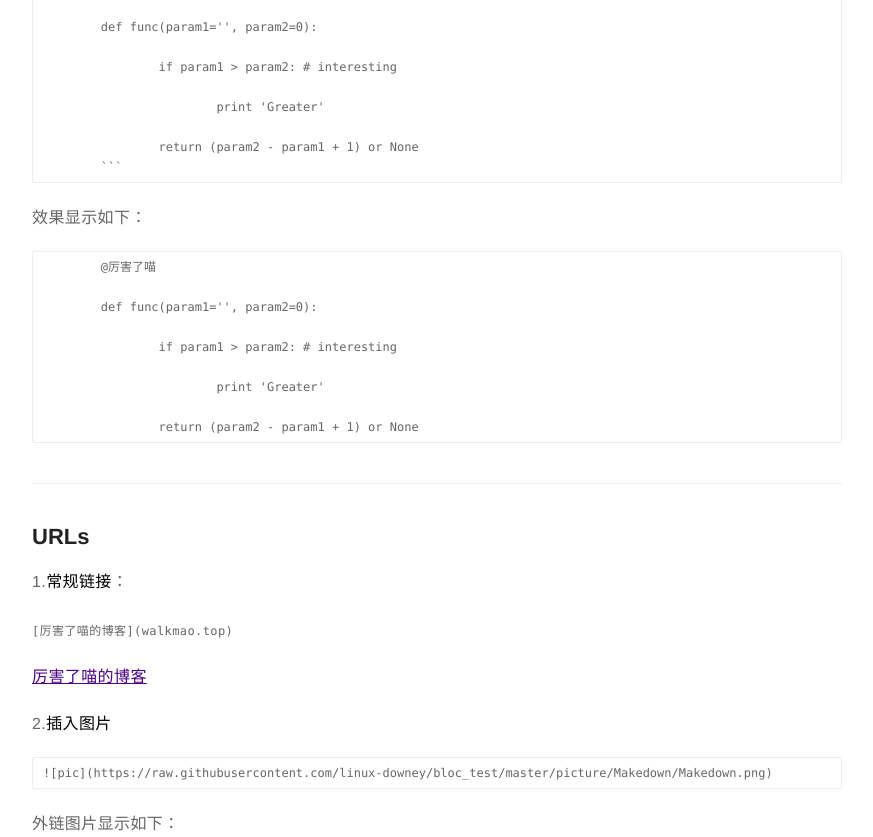
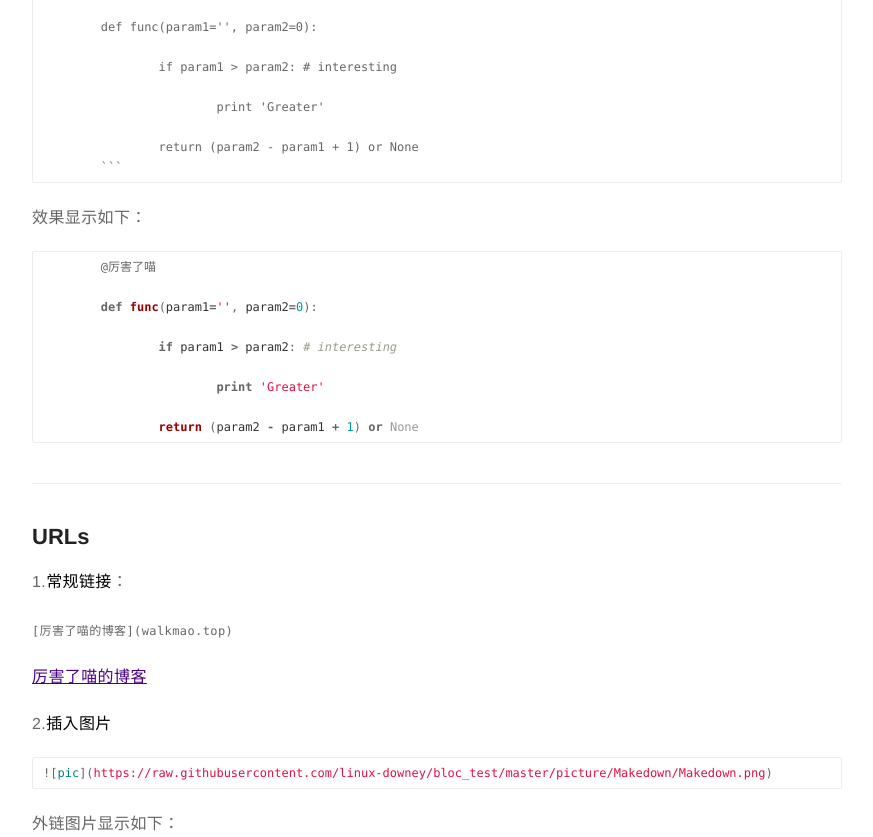
Before and after one commit to Walkmao/Walkmao.github.io, a Jekyll site: the page built from _posts/2019-08-31-markdown语法.md, in a window 1280 px wide and 1400 px high, scrolled down 3254 px. Shown: the top 837 px of the window, without its empty margins (203-1076 px from the left). Built offline with Jekyll 4.4.1, drawn with Linux system fonts in a browser that asks for light colours; some of the changed text lies outside the part shown; grey boxes are pictures that could not be loaded.

Commit message:
Update 2019-08-31-markdown语法.md

````diff
--- a/_posts/2019-08-31-markdown语法.md
+++ b/_posts/2019-08-31-markdown语法.md
@@ -1,15 +1,15 @@
 ---
-title: "Markdown语法"
+title: "markdown语法"
 layout: post
 date: 2019-09-18 14:31
 author: 厉害了喵
-description: 关于Markdown常用的语法元素介绍。
+description: 关于markdown常用的语法元素介绍。
 tag: markdown github
 star: false
 category: blog
 ---
 
-> Markdown是一种轻量级标记语言，创始人为约翰·格鲁伯（英语：John Gruber）。它允许人们“使用易读易写的纯文本格式编写文档，然后转换成有效的XHTML（或者HTML）文档”。
+> markdown是一种轻量级标记语言，创始人为约翰·格鲁伯（英语：John Gruber）。它允许人们“使用易读易写的纯文本格式编写文档，然后转换成有效的XHTML（或者HTML）文档”。
 
 本文旨在总结和归纳一般通用和最全的markdown语法，从常用元素如Heading,List,Quote,URLs,Images,Code等逐一说明。
 
@@ -19,9 +19,9 @@
 
 ## Heading
 
-Markdown提供了六个等级的标题，以“#”的个数来对标题进行分级，#号的个数代表了N级标题。
+markdown提供了六个等级的标题，以“#”的个数来对标题进行分级，#号的个数代表了N级标题。
 
-```Markdown
+```markdown
 # 这是H1
 ## 这是H2
 ### 这是H3
@@ -43,7 +43,7 @@
 
 这是 *斜体*，这是 **粗体**。
 
-```Markdown
+```markdown
 这是 *斜体*，这是 **粗体**。
 
 ```
@@ -58,7 +58,7 @@
 
 换行（强制）可以在结尾空两个字符或者加上标签`<br>`表示。而如果需要**另起段落**则需要使用一个或者多个**空行**来另起一个段落，注意是一个空行示例：
 
-```Markdown
+```markdown
 第一行
 
 第二行
@@ -95,7 +95,7 @@
 
 无序列表k而已使用* + -来标识，注意在字符之后要添加一个空格，示例：
 
-```Markdown
+```markdown
 * markdown1
 + markdown2
 - markdown3
@@ -119,7 +119,7 @@
 
 有序列表比较简单，使用阿拉伯数字
 
-```Markdown
+```markdown
 1. Item 1
 2. A second item
 3. Number 3
@@ -153,7 +153,7 @@
 
 效果显示如下：
 
-```Python
+```python
 	@厉害了喵
 
 	def func(param1='', param2=0):
@@ -177,7 +177,7 @@
 
 2.**插入图片**
 
-```Markdown
+```markdown
 ![pic](https://raw.githubusercontent.com/linux-downey/bloc_test/master/picture/Makedown/Makedown.png)
 ```
 
@@ -197,7 +197,7 @@
 
 ## Table
 
-在Markdown中插入表格的方法是第一行写入表头内容，并用`|`分开，第二行第二行分割表头和内容，其中'-'有一个就行，为了对齐，多加了几个。
+在markdown中插入表格的方法是第一行写入表头内容，并用`|`分开，第二行第二行分割表头和内容，其中'-'有一个就行，为了对齐，多加了几个。
 
 （*文字默认居左，两边加‘-’：表示文字居中；右边加‘-’：表示文字居右。*）
 
@@ -217,7 +217,7 @@
 
 ## Catalogue
 
-最后介绍一下Markdown中比较强大的自动目录生成功能，分为系统默认和自定义目录两种类型，比如默认目录，只需添加一个`[TOC]`即可：
+最后介绍一下markdown中比较强大的自动目录生成功能，分为系统默认和自定义目录两种类型，比如默认目录，只需添加一个`[TOC]`即可：
 
 [TOC]
 
````
